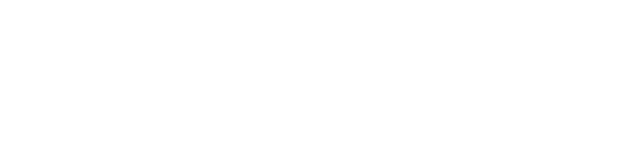
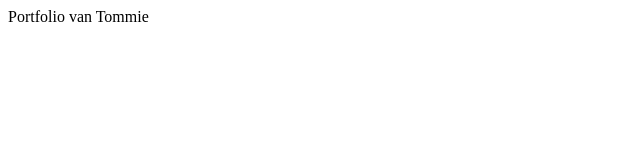
Before and after one commit to tommiebothof/html.github.io, a plain HTML site: page home.html in a window 1280 px wide. Shown: the whole page, without its empty margins (0-640 px from the left). Drawn offline with Linux system fonts and the light colour scheme.

Commit message:
echt met header

```diff
--- a/home.html
+++ b/home.html
@@ -5,6 +5,6 @@
     <title></title>
   </head>
   <body>
-
+<header>Portfolio van Tommie</header>
   </body>
 </html>
```
Also changed, not shown: 1 other file.
